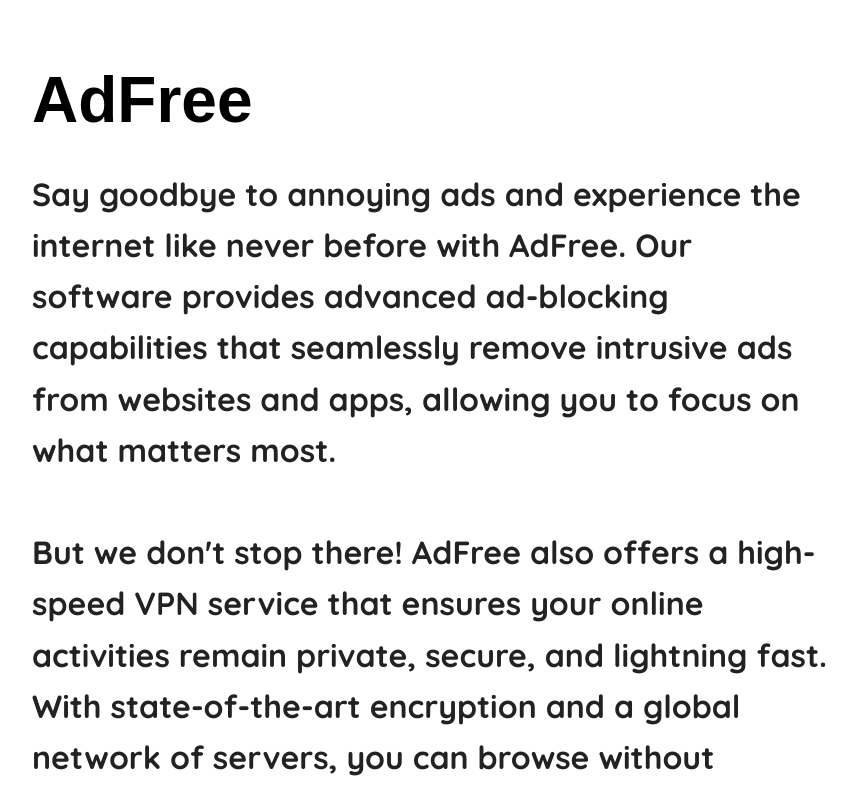
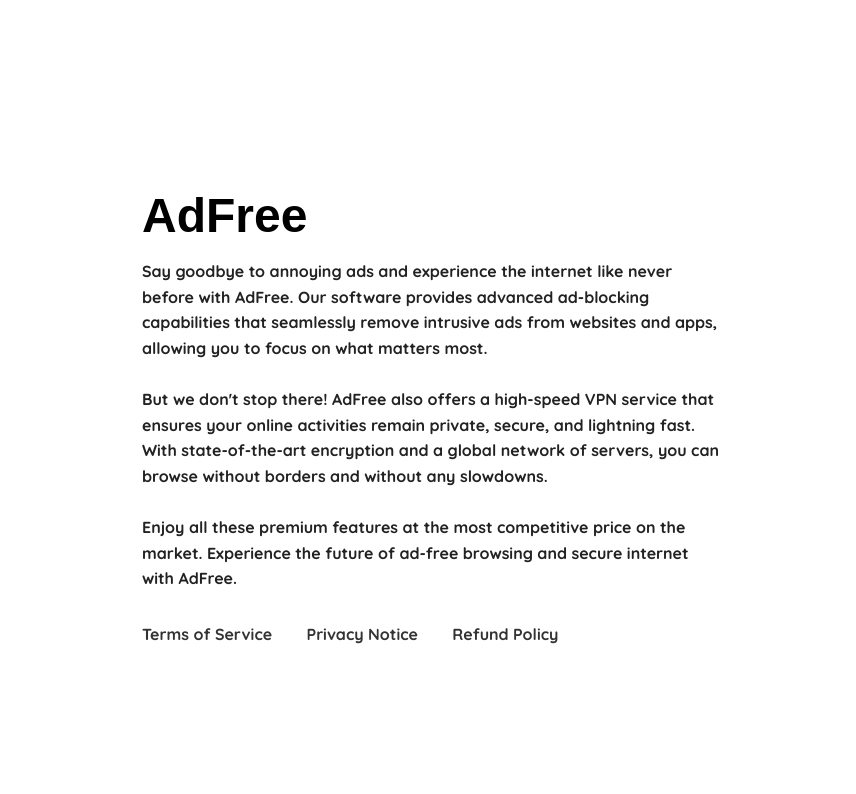
Before and after one commit to radioactivehuman/adfree, a plain HTML site: page index.html in a window 1280 px wide. Shown: the top 794 px of the page, without its empty margins (208-1064 px from the left). Drawn offline with Linux system fonts and the light colour scheme; a web font is replaced by a local one.

Commit message:
Update index.html

```diff
--- a/index.html
+++ b/index.html
@@ -31,20 +31,20 @@
         }
 
         .container {
-            max-width: 800px;
+            max-width: 580px;
             padding: 20px;
             text-align: left;
         }
 
         .title {
             font-family: 'Dela Gothic One', sans-serif;
-            font-size: 4em;
+            font-size: 3em;
             color: #000;
             margin-bottom: 0.2em;
         }
 
         .description {
-            font-size: 2em;
+            font-size: 1em;
             color: #222; /* Darker color for better visibility */
             margin-bottom: 2em;
             line-height: 1.6;
@@ -52,13 +52,13 @@
         }
 
         .links {
-            margin-top: 2em;
+            margin-top: 1em;
         }
 
         .links a {
             color: #333;
             text-decoration: none;
-            font-size: 1.4em;
+            font-size: 1em;
             margin-right: 30px;
             font-weight: bold; /* Make the links bold */
         }
```
